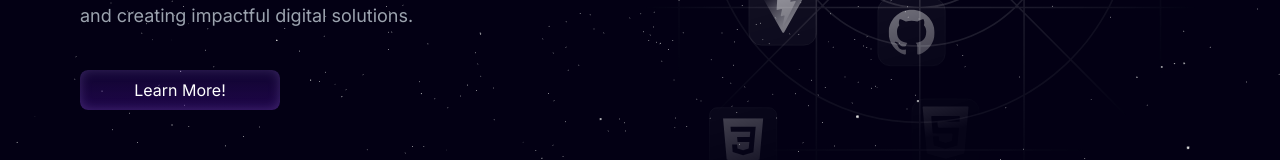
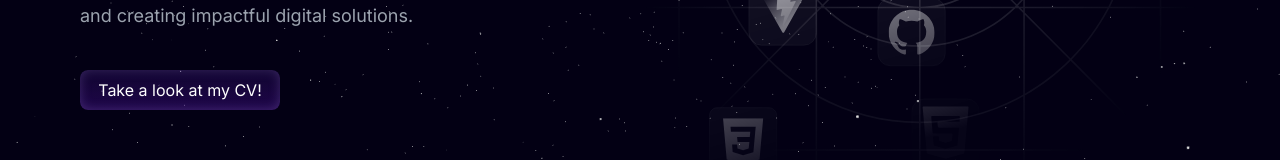
Before and after one commit to RedKarim/nextjs_portfolio, a Next.js app: page / in a window 1280 px wide. Shown: the part 533-693 px from the top of the page. Built offline with nearby package versions, Linux system fonts and the light colour scheme; a web font is replaced by a local one.

Commit message:
cv button

```diff
--- a/components/sub/HeroContent.tsx
+++ b/components/sub/HeroContent.tsx
@@ -54,7 +54,7 @@ const HeroContent = () => {
           variants={slideInFromLeft(1)}
           className="py-2 button-primary text-center text-white cursor-pointer rounded-lg max-w-[200px]"
         >
-          Learn More!
+          Take a look at my CV!
         </motion.a>
       </div>
 
```
